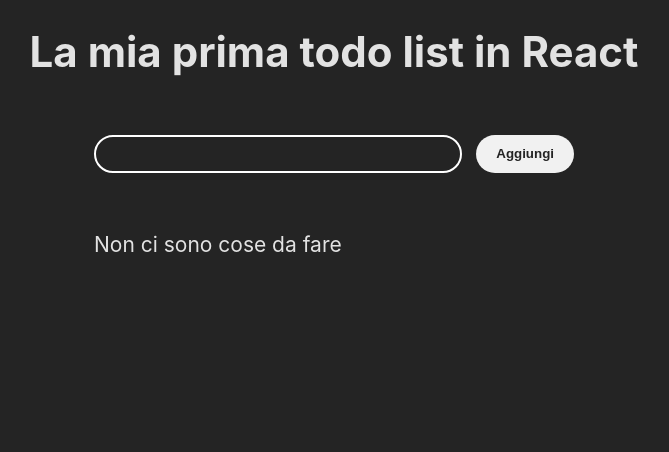
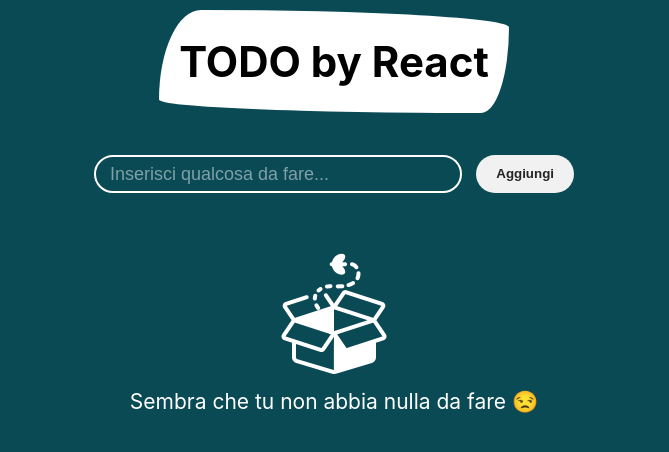
Before and after one commit to Michele-S2001/react-todo-list, a React (Vite) app: page / in a window 1280 px wide. Shown: the top 452 px of the page, without its empty margins (306-975 px from the left). Built offline with nearby package versions, Linux system fonts and the light colour scheme.

Commit message:
REFACTOR > Style refactoring

```diff
--- a/src/App.jsx
+++ b/src/App.jsx
@@ -45,7 +45,9 @@
 
   return (
     <>
-      <h2 className="page-title">La mia prima todo list in React</h2>
+      <div className="title-wrap">
+        <h2 className="page-title">TODO by React</h2>
+      </div>
       <div className="content">
         <TaskInput handleTask={AddTask} />
         <TasksList todos={myTasks} deleteTask={DeleteTask} />
--- a/src/components/TaskInput.jsx
+++ b/src/components/TaskInput.jsx
@@ -47,6 +47,7 @@
           onKeyUp={addTaskWithEnterKey}
           onChange={HandleInputChange}
           value={inputValue}
+          placeholder="Inserisci qualcosa da fare..."
           required autoFocus/>
         <button className="add-btn" onClick={addTaskToList}>Aggiungi</button>
       </div>
--- a/src/components/TasksList.jsx
+++ b/src/components/TasksList.jsx
@@ -16,7 +16,10 @@
           </li>
         ))
         ) : (
-          <p>Non ci sono cose da fare</p>
+          <li className="no-tasks">
+            <img src="./empty-box.png" alt="Niente da fare" />
+            <p>Sembra che tu non abbia nulla da fare 😒</p>
+          </li>
         )}
       </ul>
     </>
--- a/src/index.css
+++ b/src/index.css
@@ -3,14 +3,14 @@
   line-height: 1.5;
   font-weight: 400;
 
-  color-scheme: light dark;
-  color: rgba(255, 255, 255, 0.87);
-  background-color: #242424;
-
   font-synthesis: none;
   text-rendering: optimizeLegibility;
   -webkit-font-smoothing: antialiased;
   -moz-osx-font-smoothing: grayscale;
+}
+
+body {
+  background-color: #0a4a55;
 }
 
 * {
--- a/src/style.scss
+++ b/src/style.scss
@@ -1,10 +1,18 @@
 //Stile globale
 
-.page-title {
-  text-align: center;
-  font-size: clamp(26px, 5vw, 42px);
-  margin-bottom: 32px;
-  padding: 20px 10px;
+.title-wrap {
+  display: flex;
+  justify-content: center;
+  margin-top: 10px;
+
+  .page-title {
+    border-radius: 12% 88% 8% 92% / 87% 17% 83% 13%;
+    text-align: center;
+    font-size: clamp(26px, 5vw, 42px);
+    margin-bottom: 42px;
+    padding: 20px;
+    background-color: white;
+  }
 }
 
 .content {
@@ -27,6 +35,10 @@
       padding: 0 14px;
       font-size: 18px;
       min-width: 100px;
+      color: white;
+      &::placeholder {
+        color: rgba(255, 255, 255, 0.479);
+      }
     }
 
     .add-btn {
@@ -39,9 +51,12 @@
       transition: 100ms ease-in;
       cursor: pointer;
 
+      &:hover {
+        background-color: #7fd0df;
+      }
+
       &:active {
-        background-color: #999999;
-        color: #f1f1f1;
+        transform: scale(0.9);
       }
     }
   }
@@ -50,7 +65,7 @@
     text-align: center;
     display: block;
     font-weight: bold;
-    color: rgb(231, 0, 0);
+    color: rgb(255, 0, 0);
     margin: 20px 0;
     font-size: 21px;
   }
@@ -60,13 +75,32 @@
     flex-direction: column;
     gap: 24px;
     font-size: 21px;
+    color: white;
+
+    .no-tasks {
+      text-align: center;
+      font-size: 21px;
+
+      img {
+        filter: invert(1);
+      }
+    }
 
     .current-task {
       display: flex;
       align-items: center;
+      user-select: none;
 
-      .inner-text::first-letter {
-        text-transform: uppercase;
+      .inner-text {
+        &.done {
+          text-decoration: line-through;
+          text-decoration-thickness: 6px;
+          text-decoration-color: #242424;
+        }
+
+        &::first-letter {
+          text-transform: uppercase;
+        }
       }
 
       span {
```
Also changed, not shown: public/empty-box.png (added).
